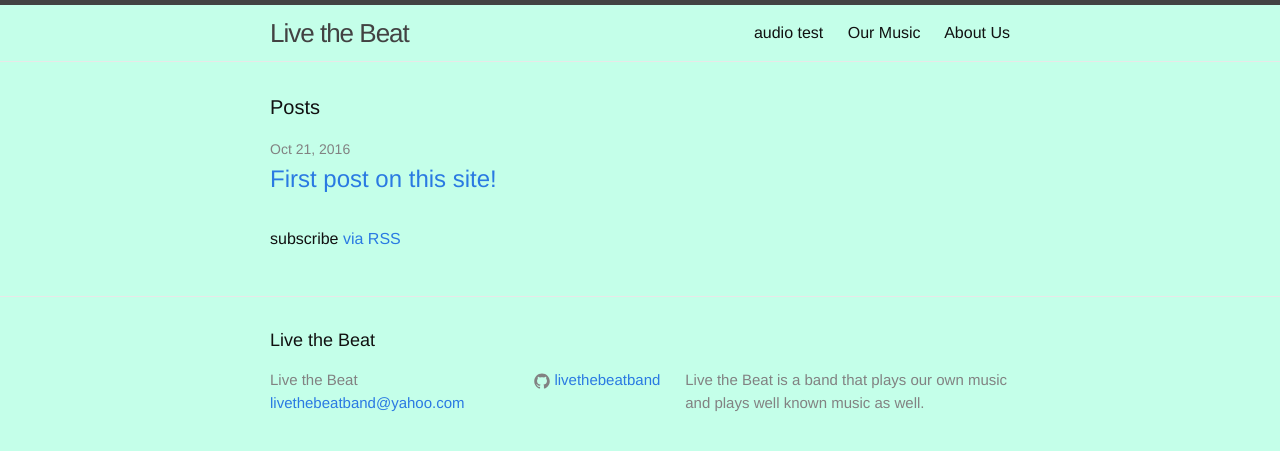
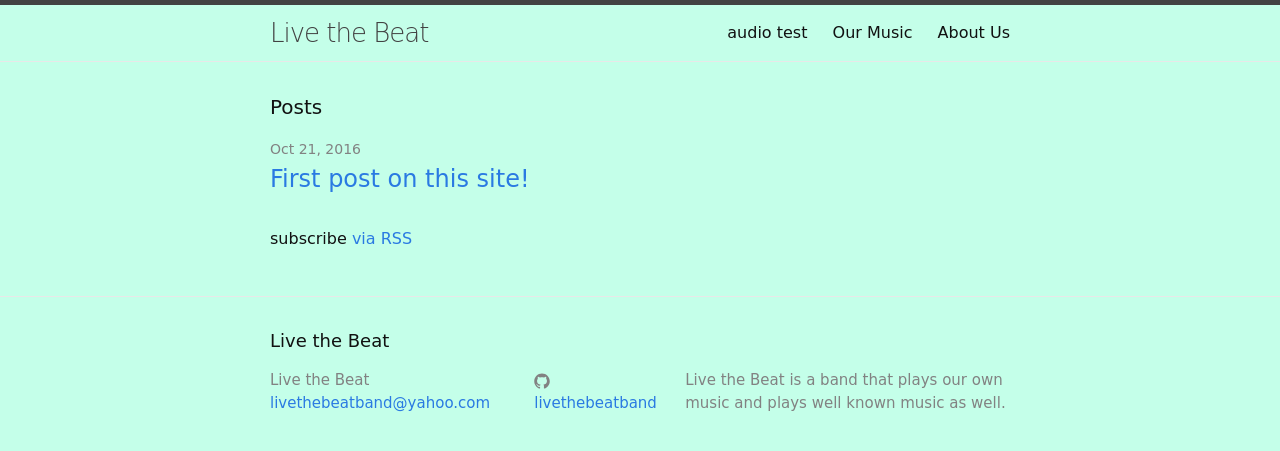
Before and after one commit to livethebeatband/livethebeatband.github.io, a Jekyll site: the page built from index.html, in a window 1280 px wide. Shown: the top 451 px of the page. Built offline with Jekyll 4.4.1, drawn with Linux system fonts in a browser that asks for light colours.

Commit message:
Update main.scss

```diff
--- a/css/main.scss
+++ b/css/main.scss
@@ -6,7 +6,7 @@
 
 
 // Our variables
-$base-font-family: "Helvetica Neue", Helvetica, Arial, sans-serif;
+$base-font-family: "Comic Sans MS", cursive, sans-serif;
 $base-font-size:   16px;
 $base-font-weight: 400;
 $small-font-size:  $base-font-size * 0.875;
```
